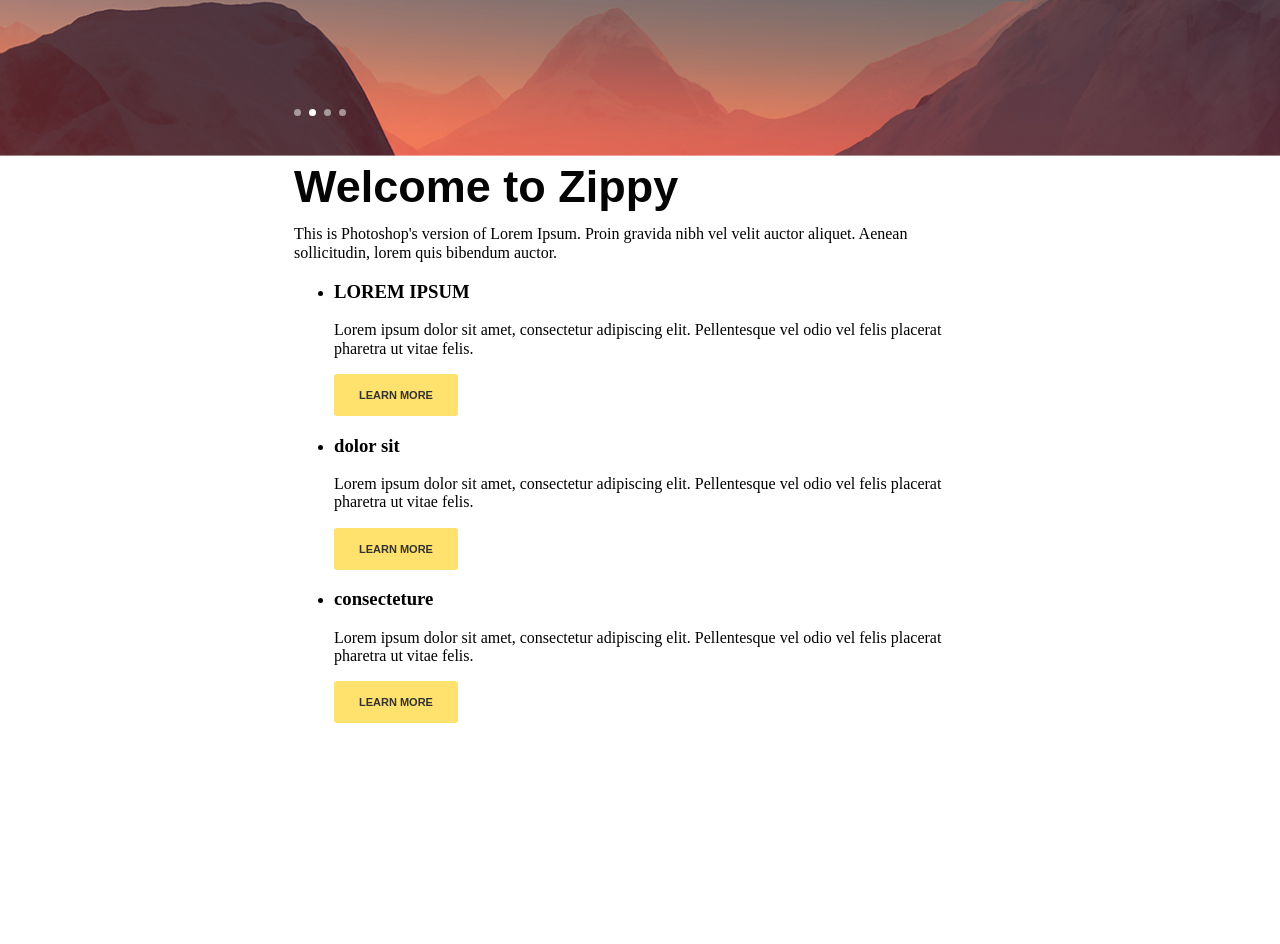
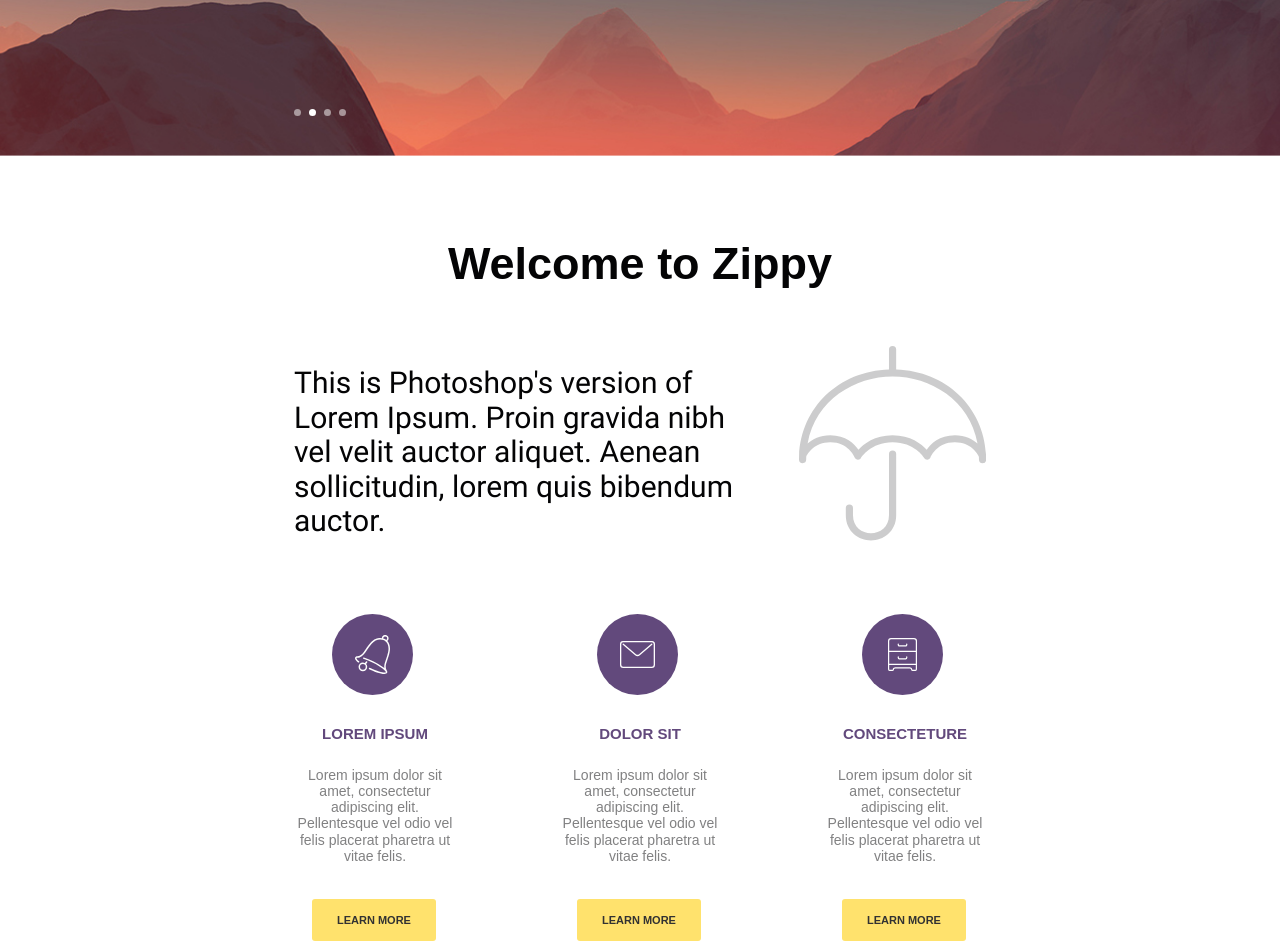
Before and after one commit to dirigableNorge/zippy, a website: page app/source/index.html in a window 1280 px wide. Shown: the part 542-1486 px from the top of the page. Before the commit the page ends 1289 px from the top, so only its background shows below. Drawn offline with nearby package versions, Linux system fonts and the light colour scheme; files that its build step writes are made by us from their sources; a web font is replaced by a local one.

Commit message:
welcome section completed

```diff
--- a/app/source/index.html
+++ b/app/source/index.html
@@ -101,7 +101,7 @@
           velit auctor aliquet. Aenean sollicitudin, lorem quis bibendum auctor.
         </p>
         <ul class="welcome__list">
-          <li class="welcome__item">
+          <li class="welcome__item welcome__item--bell">
             <h3 class="welcome__item-title">LOREM IPSUM</h3>
             <p class="welcome__item-text">
               Lorem ipsum dolor sit amet, consectetur adipiscing elit.
@@ -109,7 +109,7 @@
             </p>
             <a href="#" class="button welcome__item-button">learn more</a>
           </li>
-          <li class="welcome__item">
+          <li class="welcome__item welcome__item--envelope">
             <h3 class="welcome__item-title">dolor sit</h3>
             <p class="welcome__item-text">
               Lorem ipsum dolor sit amet, consectetur adipiscing elit.
@@ -117,7 +117,7 @@
             </p>
             <a href="#" class="button welcome__item-button">learn more</a>
           </li>
-          <li class="welcome__item">
+          <li class="welcome__item welcome__item--drawer">
             <h3 class="welcome__item-title">consecteture</h3>
             <p class="welcome__item-text">Lorem ipsum dolor sit amet, consectetur adipiscing elit. Pellentesque vel odio vel felis placerat pharetra ut vitae felis. </p>
             <a href="#" class="button welcome__item-button">learn more</a>
--- a/app/source/scss/blocks/sect-title.scss
+++ b/app/source/scss/blocks/sect-title.scss
@@ -4,6 +4,7 @@
   font-family: "Montserrat", "Arial", serif;
   font-size: 45px;
   line-height: 45px;
+  text-align: center;
 }
 
 .sect-title--dark {
--- a/app/source/scss/blocks/welcome.scss
+++ b/app/source/scss/blocks/welcome.scss
@@ -1,5 +1,106 @@
 .welcome {
   width: 708px;
   margin: 0 auto;
-  padding: 8px;
+  padding: 85px 8px 58px;
+
+  border-bottom: 2px solid #e7e7e7;
 }
+
+.welcome__title {
+  margin-bottom: 80px;
+}
+
+.welcome__text {
+  position: relative;
+
+  margin: 0;
+  margin-bottom: 75px;
+  padding-right: 250px;
+
+  font-family: "Roboto", "Arial", serif;
+  font-size: 30px;
+  color: #040405;
+
+  &::after {
+    content: "";
+
+    position: absolute;
+    top: -20px;
+    right: 0;
+
+    width: 187px;
+    height: 195px;
+
+    background-image: url("../img/umbrella_icon.svg");
+  }
+}
+
+.welcome__list {
+  display: flex;
+  justify-content: space-between;
+  margin: 0;
+  padding: 0;
+
+  list-style: none;
+}
+
+.welcome__item {
+  position: relative;
+
+  width: 162px;
+  padding-top: 111px;
+
+  &::before {
+    content: "";
+
+    position: absolute;
+    top: 0;
+    left: 38px;
+
+    width: 81px;
+    height: 81px;
+
+    background-color: #62497c;
+    background-repeat: no-repeat;
+    background-position: center;
+    border-radius: 50%;
+  }
+}
+
+.welcome__item--bell::before {
+  background-image: url("../img/bell_icon.svg");
+}
+
+.welcome__item--envelope::before {
+  background-image: url("../img/envelope_icon.svg");
+}
+
+.welcome__item--drawer::before {
+  background-image: url("../img/drawer_icon.svg");
+}
+
+.welcome__item-title {
+  margin: 0;
+  margin-bottom: 25px;
+
+  font-family: "Montserrat", "Arial", serif;
+  font-size: 15px;
+  font-weight: 700;
+  color: #62497c;
+  text-transform: uppercase;
+  text-align: center;
+}
+
+.welcome__item-text {
+  margin: 0;
+  margin-bottom: 35px;
+
+  font-family: "Helvetica", "Arial", serif;
+  font-size: 14px;
+  color: rgba(4, 4, 5, 0.5);
+  text-align: center;
+}
+
+.welcome__item-button {
+  margin-left: 18px;
+}
```
Also changed, not shown: app/source/img/bell_icon.svg (added), app/source/img/drawer_icon.svg (added), app/source/img/envelope_icon.svg (added), app/source/img/umbrella_icon.svg (added).
